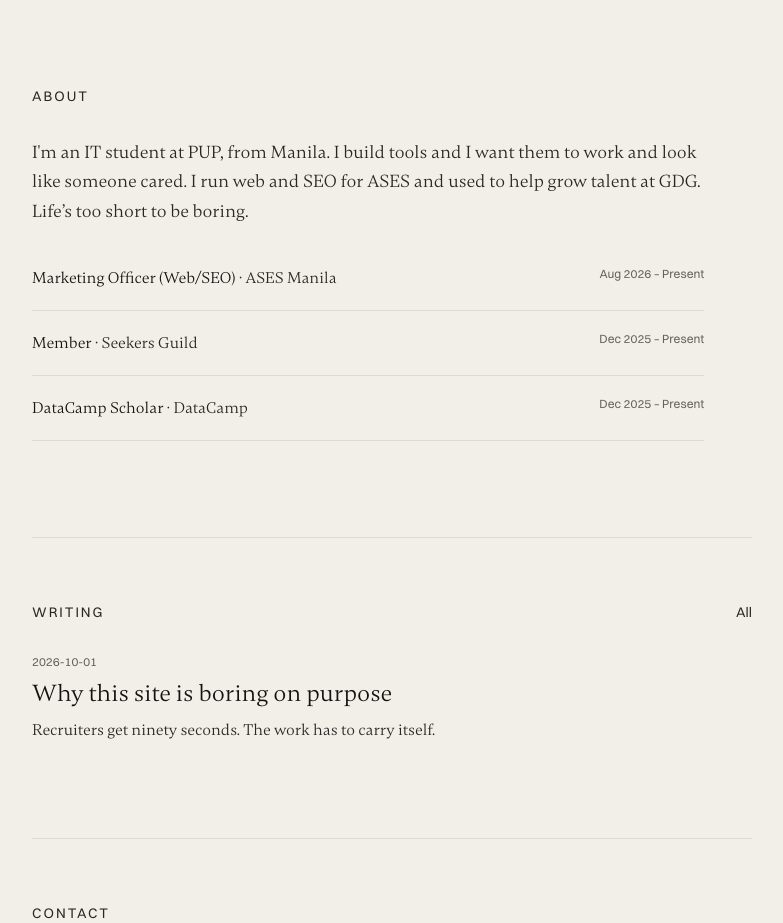
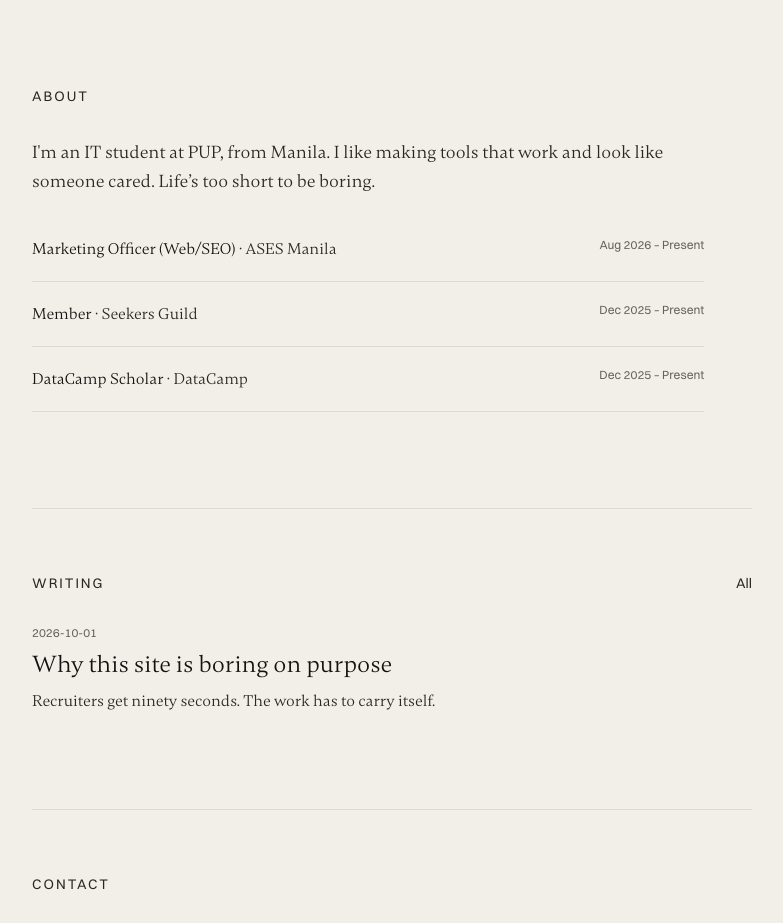
Before and after one commit to Troy-LL/Boring-Portfolio, a Next.js app: page / in a window 1280 px wide. Shown: the part 1140-2063 px from the top of the page, without its empty margins (248-1031 px from the left). Built offline with nearby package versions, Linux system fonts and the light colour scheme.

Commit message:
fix(copy): strip roles from About
Keep who Troy is and what he likes making. Leave titles to the list below.

```diff
--- a/src/app/page.tsx
+++ b/src/app/page.tsx
@@ -73,7 +73,7 @@ export default function Home() {
           About
         </h2>
         <p className="max-w-measure text-lg text-charcoal leading-relaxed">
-          I&apos;m an IT student at PUP, from Manila. I build tools and I want them to work and look like someone cared. I run web and SEO for ASES and used to help grow talent at GDG. {SITE.motto}
+          I&apos;m an IT student at PUP, from Manila. I like making tools that work and look like someone cared. {SITE.motto}
         </p>
         <ul className="mt-10 space-y-5 max-w-measure">
           {peekRoles.map((role) => (
```
